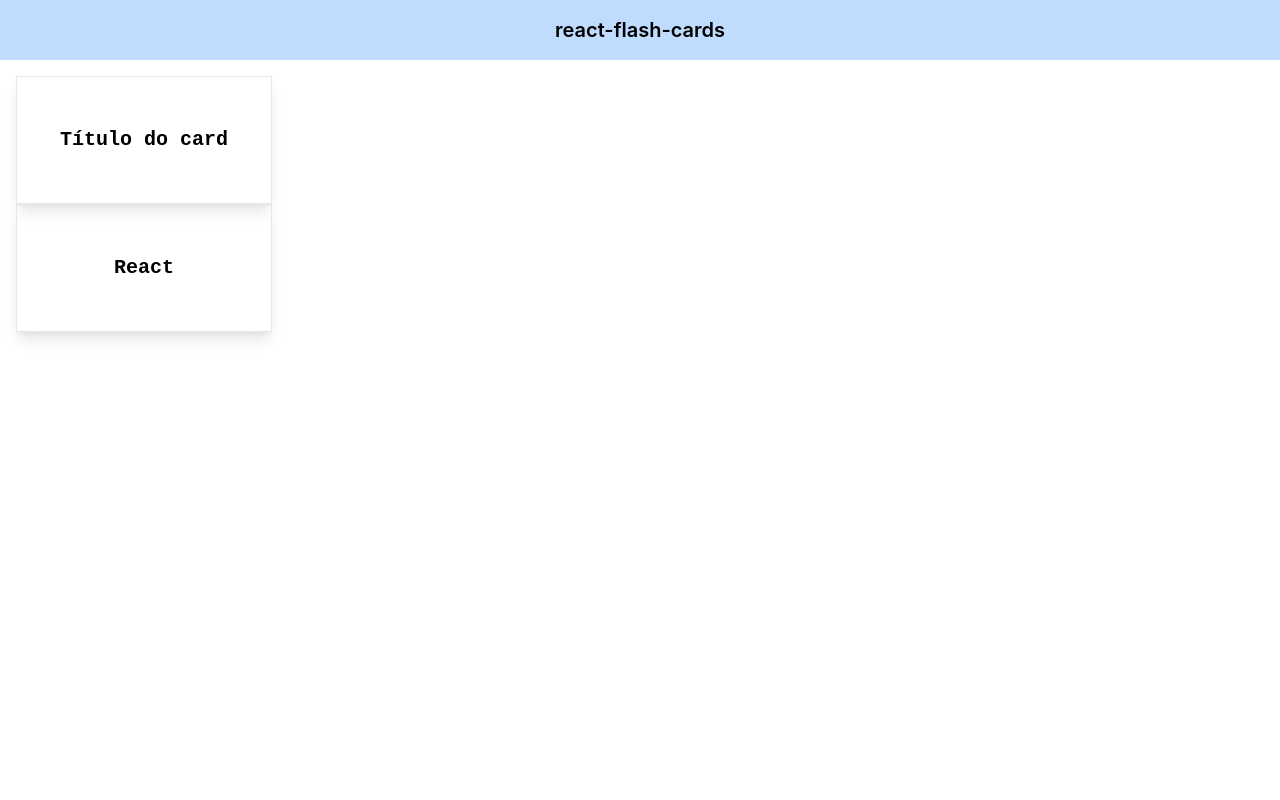
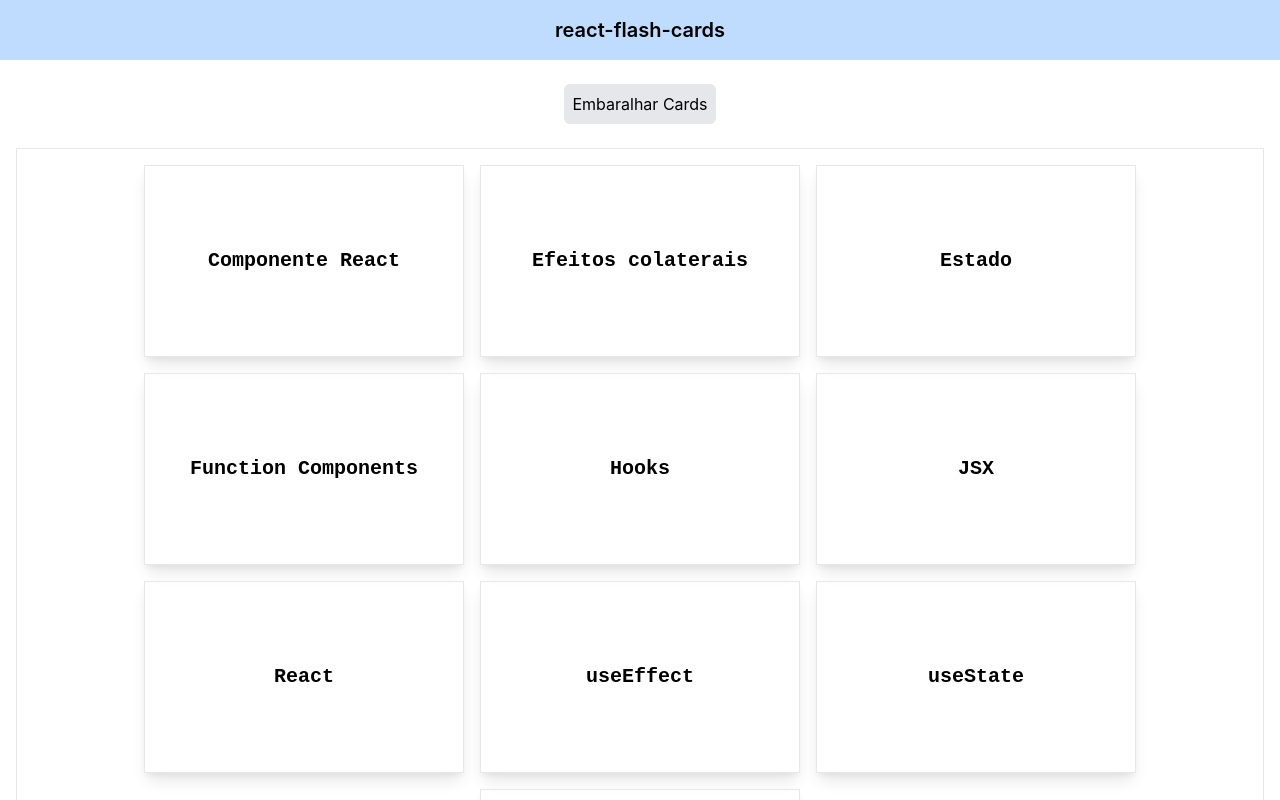
Before and after one commit to JuliaJPereira/react-flash-cards-pos-xp, a React (Create React App) app: page / in a window 1280 px wide. Shown: the top 800 px of the page. Built offline with nearby package versions, Linux system fonts and the light colour scheme.

Commit message:
Aula 4.4. react-flash-cards-v1 – Renderizando vários "FlashCards"

```diff
--- /dev/null
+++ b/src/components/Button.js
@@ -0,0 +1,18 @@
+export default function Button({
+  children: description = 'Descrição do botão',
+  onButtonClick = null,
+}) {
+  const handleButtonClick = () => {
+    if (onButtonClick) {
+      onButtonClick();
+    }
+  };
+  return (
+    <button
+      className="bg-gray-200 p-2 rounded-md m-2"
+      onClick={handleButtonClick}
+    >
+      {description}
+    </button>
+  );
+}
--- a/src/components/FlashCard.jsx
+++ b/src/components/FlashCard.jsx
@@ -9,10 +9,10 @@ export default function FlashCard({
     // setShowTitle(!showTitle);
     setShowTitle(currentShowTitle => !currentShowTitle);
   };
-  const fontSizeClassName = showTitle ? 'text-xl' : 'text-md';
+  const fontSizeClassName = showTitle ? 'text-xl' : 'text-sm';
   return (
     <div
-      className={`border shadow-lg p-2 w-64 h-32 cursor-pointer
+      className={`border shadow-lg p-2 m-2 w-80 h-48 cursor-pointer
                   flex flex-row items-center justify-center
                   font-semibold ${fontSizeClassName}`}
       style={{ fontFamily: "'JetBrains Mono', monospace" }}
--- /dev/null
+++ b/src/components/FlashCards.jsx
@@ -0,0 +1,7 @@
+export default function FlashCards({ children: flashcards }) {
+  return (
+    <div className="border p-2 flex flex-row items-center justify-center flex-wrap">
+      {flashcards}
+    </div>
+  );
+}
--- /dev/null
+++ b/src/helpers/arrayHelpers.js
@@ -0,0 +1,12 @@
+export function helperShuffleArray(array) {
+  const shuffledArray = [...array];
+  for (let i = shuffledArray.length - 1; i > 0; i--) {
+    const j = Math.floor(Math.random() * (i + 1));
+
+    //prettier-ignore
+    [shuffledArray[i], shuffledArray[j]] =
+      [shuffledArray[j], shuffledArray[i]];
+  }
+
+  return shuffledArray;
+}
--- a/src/pages/FlashCardsPage.jsx
+++ b/src/pages/FlashCardsPage.jsx
@@ -2,14 +2,31 @@ import FlashCard from '../components/FlashCard';
 import Header from './../components/Header';
 import Main from './../components/Main';
 import { allFlashCards } from '../data/allFlashCards';
+import FlashCards from '../components/FlashCards';
+import Button from '../components/Button';
+import { useState } from 'react';
+import { helperShuffleArray } from '../helpers/arrayHelpers';
 
 export default function FlashCardsPage() {
+  const [allCards, setAllCards] = useState(allFlashCards);
+  function handleButtonClick() {
+    const shuffledCards = helperShuffleArray(allCards);
+    setAllCards(shuffledCards);
+  }
   return (
     <>
       <Header>react-flash-cards</Header>
       <Main>
-        <FlashCard />
-        <FlashCard title="React" description="Biblioteca para Front-End" />
+        <div className="text-center mb-4">
+          <Button onButtonClick={handleButtonClick}>Embaralhar Cards</Button>
+        </div>
+        <FlashCards>
+          {allCards.map(({ id, title, description }) => {
+            return (
+              <FlashCard key={id} title={title} description={description} />
+            );
+          })}
+        </FlashCards>
       </Main>
     </>
   );
```
